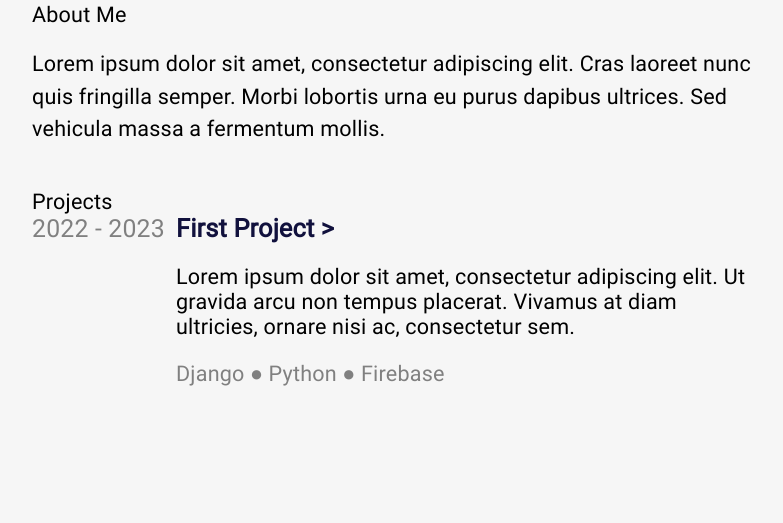
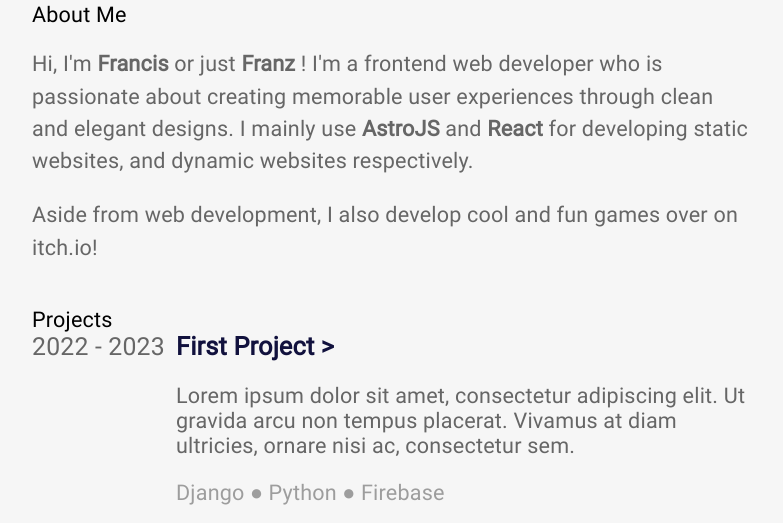
Before and after one commit to fmtayag/fmtayag.github.io, an Astro site: page / in a window 1280 px wide. Shown: the part 362-885 px from the top of the page, without its empty margins (248-1031 px from the left). Before the commit the page ends 800 px from the top, so only its background shows below. Built offline with nearby package versions, Linux system fonts and the light colour scheme; Astro itself is replaced by a stand-in of ours.

Commit message:
Add content for 'About Me'

```diff
--- a/src/components/Profile.astro
+++ b/src/components/Profile.astro
@@ -13,7 +13,7 @@ import Socials from './Socials.astro';
     <Image src={profilePicture} alt="Profile Picture" />
     <div id="basic-info">
         <h1 class="title line larger">Francis Tayag</h1>
-        <h2 class="subtitle secondary">Frontend Developer & Illustrator</h2>
+        <h2 class="subtitle secondary">Frontend Developer</h2>
     </div>
     <Socials />
 </div>
--- a/src/components/Projects.astro
+++ b/src/components/Projects.astro
@@ -24,13 +24,12 @@ import social3 from '@images/github.png';
                 </div>
                 <div class="list-info">
                     <h3><a href={`/projects/${entry.slug}`}>{entry.data.title}</a></h3>
-                    <p>{entry.data.summary}</p>
+                    <p class="secondary">{entry.data.summary}</p>
 
                     <div id="techs">
                         {entry.data.techs.map(tech =>
-                            <p>{tech}</p>
+                            <p class="tertiary">{tech}</p>
                         )}
-
                     </div>
                 </div>
 
--- a/src/content/profile/text.md
+++ /dev/null
@@ -1,4 +0,0 @@
----
-title: "Hi, I'm Francis."
-subtitle: "I'm a frontend web developer, and pixel art illustrator."
----
--- a/src/layouts/Layout.astro
+++ b/src/layouts/Layout.astro
@@ -3,7 +3,7 @@ const { title } = Astro.props;
 
 import Navbar from '@components/Navbar.astro';
 import Footer from '@components/Footer.astro';
-import '@styles/general.css';
+import '@styles/a_general.css';
 ---
 
 <html lang="en">
--- a/src/pages/index.astro
+++ b/src/pages/index.astro
@@ -5,11 +5,18 @@ import '@styles/index.css';
 import Projects from '@components/Projects.astro';
 ---
 
-<Layout title="Home">
+<Layout title="Francis Tayag">
 	<Profile />
 	<div id="about">
 		<h2 class="wg-lighter">About Me</h1>
-		<p>Lorem ipsum dolor sit amet, consectetur adipiscing elit. Cras laoreet nunc quis fringilla semper. Morbi lobortis urna eu purus dapibus ultrices. Sed vehicula massa a fermentum mollis.</p>
+		<p class="secondary">
+			Hi, I'm <b>Francis</b> or just <b>Franz</b> ! I'm a frontend web developer who is passionate about
+			creating memorable user experiences through clean and elegant designs.
+			I mainly use <b>AstroJS</b> and <b>React</b> for developing static websites, and dynamic websites respectively.
+		</p>
+		<p class="secondary">
+			Aside from web development, I also develop cool and fun games over on itch.io!
+		</p>
 		<!-- <h2 class="wg-lighter secondary">Education</h2> -->
 	</div>
 	<Projects />
--- a/src/styles/general.css
+++ b/src/styles/a_general.css
@@ -2,9 +2,9 @@
 /* * { outline: 1px solid #e6e3db; } */
 
 :root {
-  --color1: silver;
-  --color2: gray;
-  --color3: #9bc6ff;
+  --color1: rgb(157, 157, 157);
+  --color2: rgb(102, 102, 102);
+  --color3: #11113D;
   --black: #11113D;
   /* --white: #FFFFFF; */
   --white: #F6F6F6;
@@ -79,6 +79,10 @@ a:hover:not(.logo) {
   color: var(--color2);
 }
 
+.tertiary {
+  color: var(--color1);
+}
+
 .wg-lighter {
   font-weight: lighter;
 }
```
